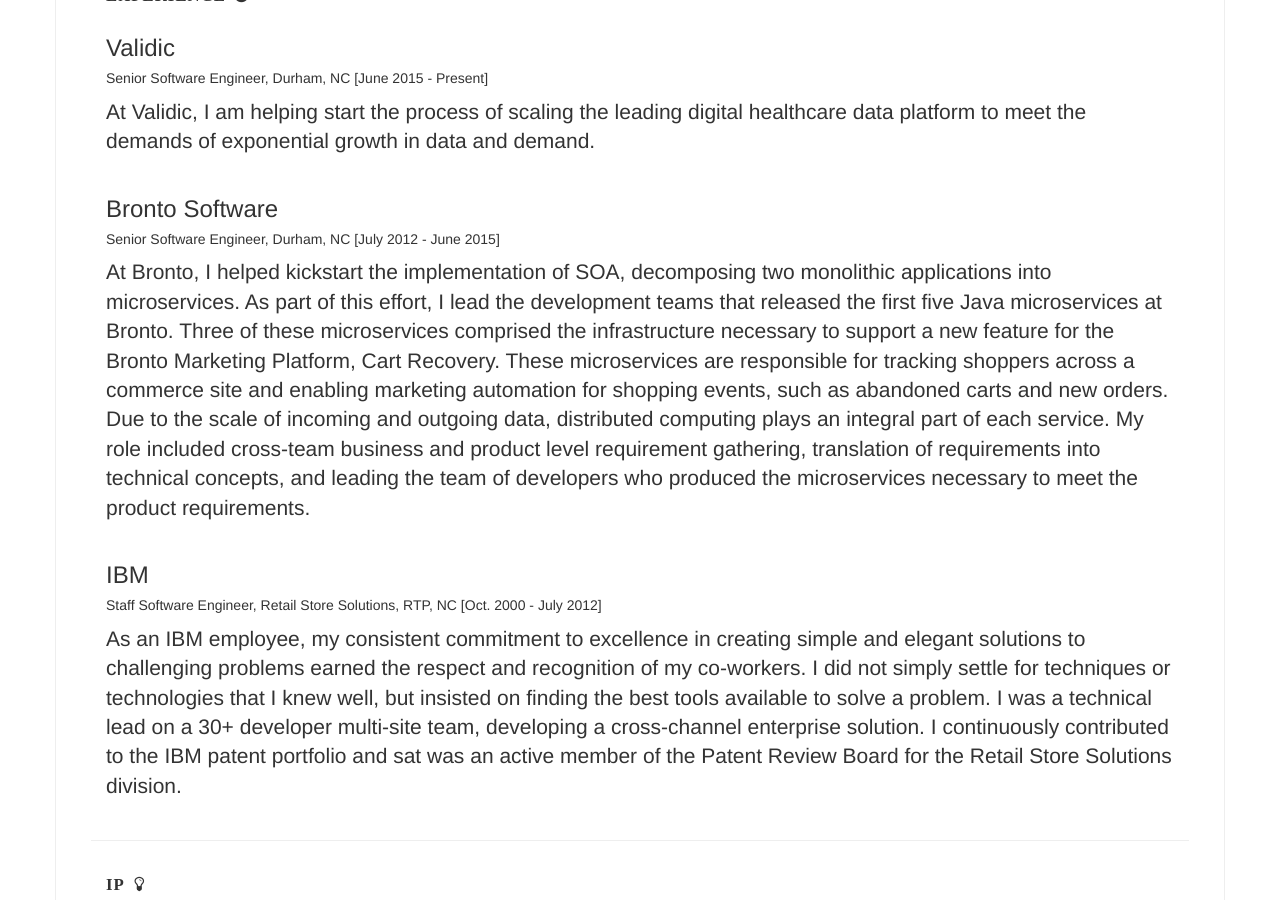
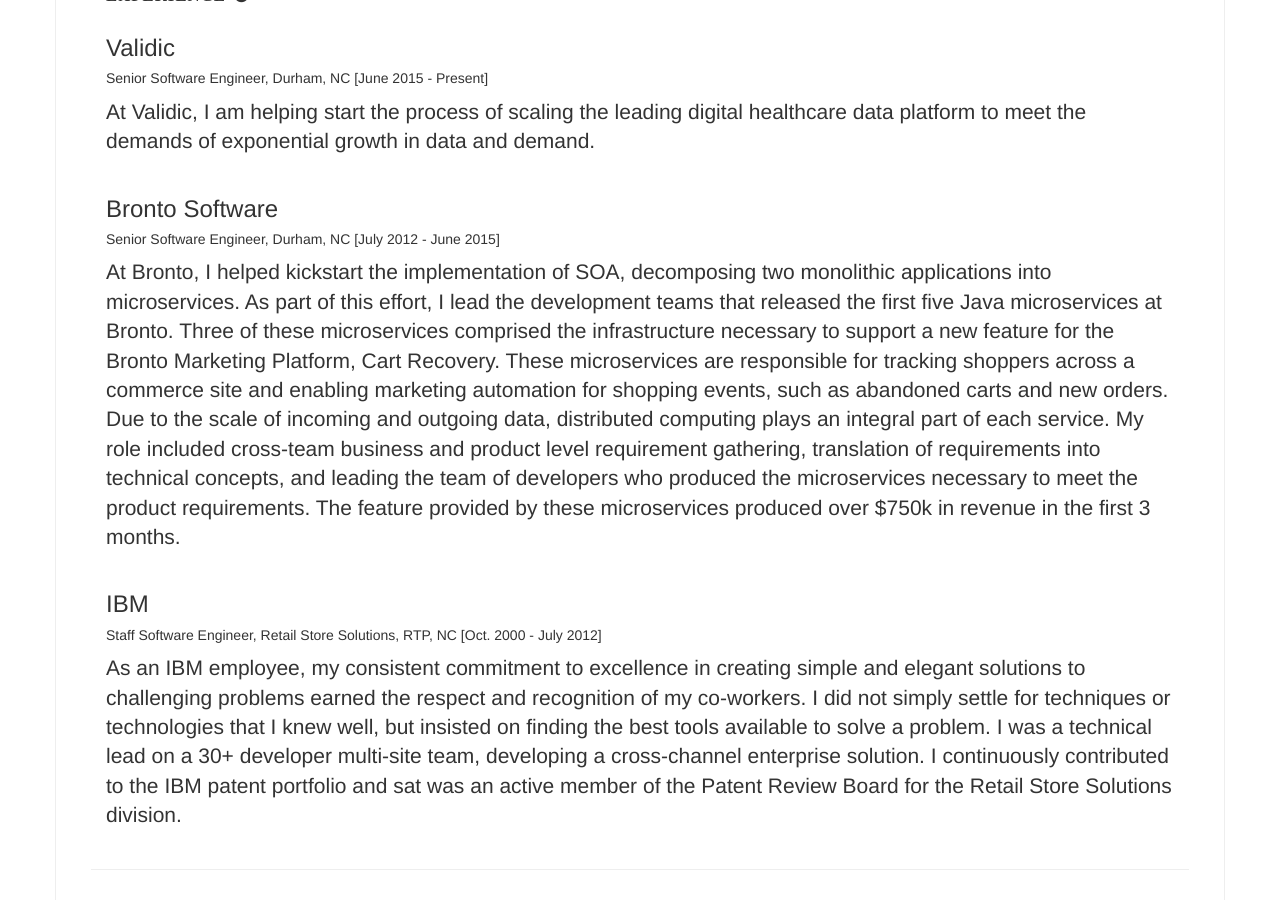
Before and after one commit to jarrad/jarrad.github.io, a Jekyll site: the page built from index.html, in a window 1280 px wide and 900 px high, scrolled down 827 px. Built offline with Jekyll 4.4.1, drawn with Linux system fonts in a browser that asks for light colours; nearby versions of some CDN libraries; some web fonts are replaced.

Commit message:
Update experience.yml

```diff
--- a/_data/experience.yml
+++ b/_data/experience.yml
@@ -10,7 +10,7 @@
   location: Durham, NC
   start_date: July 2012
   end_date: June 2015
-  description: "At Bronto, I helped kickstart the implementation of SOA, decomposing two monolithic applications into microservices. As part of this effort, I lead the development teams that released the first five Java microservices at Bronto. Three of these microservices comprised the infrastructure necessary to support a new feature for the Bronto Marketing Platform, Cart Recovery. These microservices are responsible for tracking shoppers across a commerce site and enabling marketing automation for shopping events, such as abandoned carts and new orders. Due to the scale of incoming and outgoing data, distributed computing plays an integral part of each service. My role included cross-team business and product level requirement gathering, translation of requirements into technical concepts, and leading the team of developers who produced the microservices necessary to meet the product requirements."
+  description: "At Bronto, I helped kickstart the implementation of SOA, decomposing two monolithic applications into microservices. As part of this effort, I lead the development teams that released the first five Java microservices at Bronto. Three of these microservices comprised the infrastructure necessary to support a new feature for the Bronto Marketing Platform, Cart Recovery. These microservices are responsible for tracking shoppers across a commerce site and enabling marketing automation for shopping events, such as abandoned carts and new orders. Due to the scale of incoming and outgoing data, distributed computing plays an integral part of each service. My role included cross-team business and product level requirement gathering, translation of requirements into technical concepts, and leading the team of developers who produced the microservices necessary to meet the product requirements. The feature provided by these microservices produced over $750k in revenue in the first 3 months."
 
 - employer: IBM
   title: Staff Software Engineer
```
